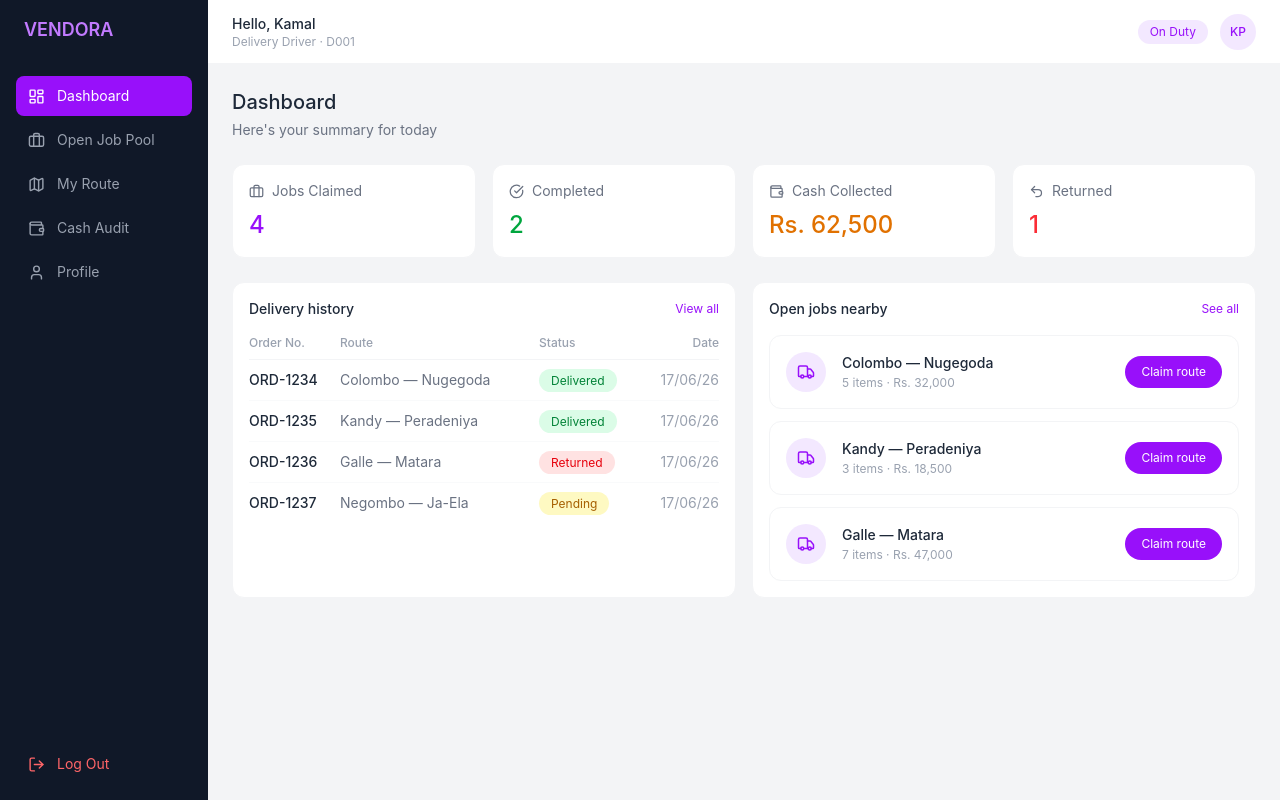
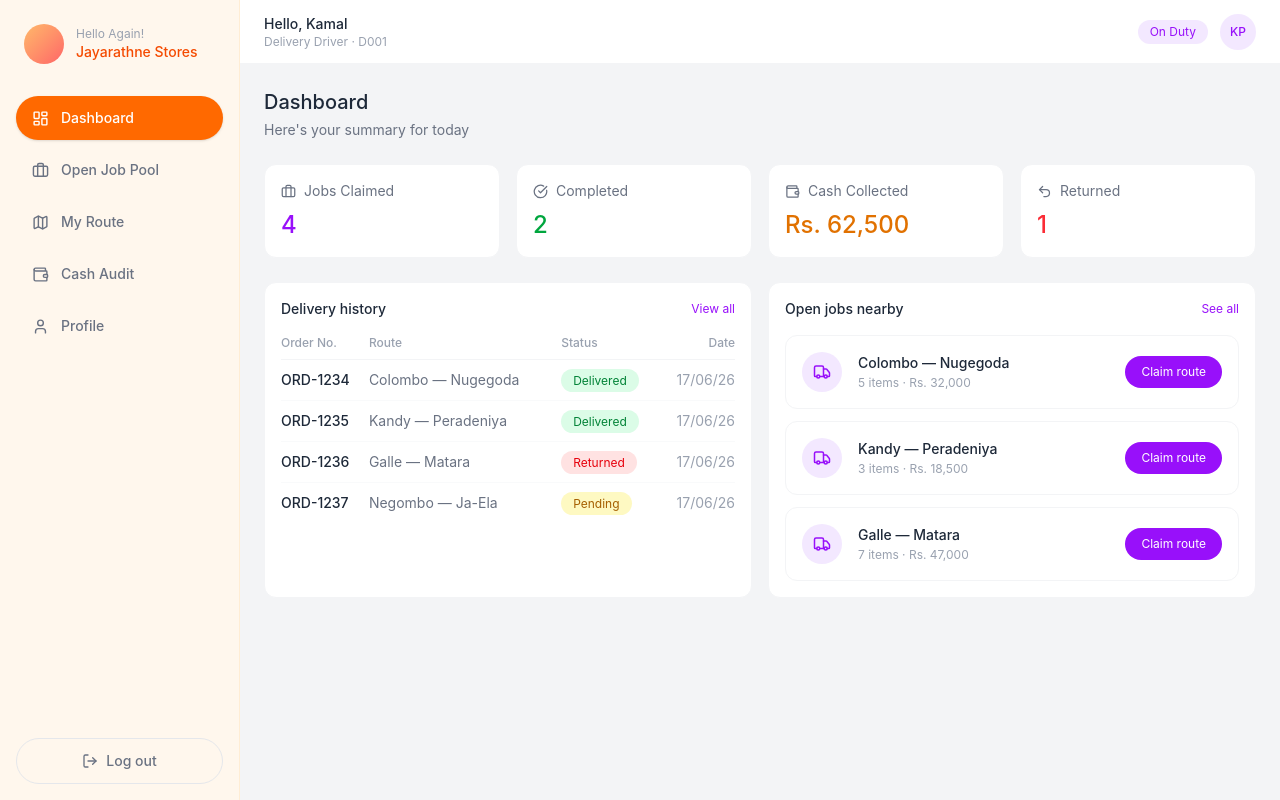
Before and after one commit to AsanJayarathne/fmcg-vendora, a React (Vite) app in the folder driver-frontend/: page / in a window 1280 px wide. Built offline with nearby package versions, Linux system fonts and the light colour scheme.

Commit message:
Update sidebar design with new color theme

```diff
--- a/driver-frontend/src/layouts/DriverLayout.jsx
+++ b/driver-frontend/src/layouts/DriverLayout.jsx
@@ -15,21 +15,26 @@ function DriverLayout() {
   return (
     <div className="flex min-h-screen bg-gray-100">
 
+
       {/* Sidebar */}
-      <div className="w-52 bg-gray-900 flex flex-col p-4">
-        <div className="text-purple-400 text-lg font-semibold mb-8 px-2">
-          VENDORA
+      <div className="w-60 bg-orange-50 flex flex-col p-4 border-r border-orange-100">
+        <div className="flex items-center gap-3 mb-8 px-2 pt-2">
+          <div className="w-10 h-10 rounded-full bg-gradient-to-br from-orange-300 to-red-400" />
+          <div>
+            <div className="text-xs text-gray-400">Hello Again!</div>
+            <div className="text-sm font-medium text-orange-600">Jayarathne Stores</div>
+          </div>
         </div>
 
-      <nav className="flex flex-col gap-1">
+      <nav className="flex flex-col gap-2">
           {navItems.map((item) => (
             <Link
               key={item.path}
               to={item.path}
-              className={`flex items-center gap-3 px-3 py-2.5 rounded-lg text-sm transition-all ${
+              className={`flex items-center gap-3 px-4 py-3 rounded-full text-sm font-medium transition-all ${
                 location.pathname === item.path
-                  ? 'bg-purple-600 text-white'
-                  : 'text-gray-400 hover:bg-gray-800 hover:text-white'
+                  ? 'bg-orange-500 text-white shadow-sm'
+                  : 'text-gray-500 hover:bg-orange-100'
               }`}
             >
               <item.icon size={17} />
@@ -39,9 +44,9 @@ function DriverLayout() {
         </nav>
 
         <div className="mt-auto">
-          <button className="flex items-center gap-3 px-3 py-2.5 rounded-lg text-sm text-red-400 hover:bg-gray-800 w-full">
-            <LogOut size={17} />
-            Log Out
+          <button className="flex items-center justify-center gap-2 px-4 py-3 rounded-full text-sm font-medium text-gray-500 border border-gray-200 hover:bg-orange-100 w-full">
+            <LogOut size={16} />
+            Log out
           </button>
         </div>
       </div>
```
